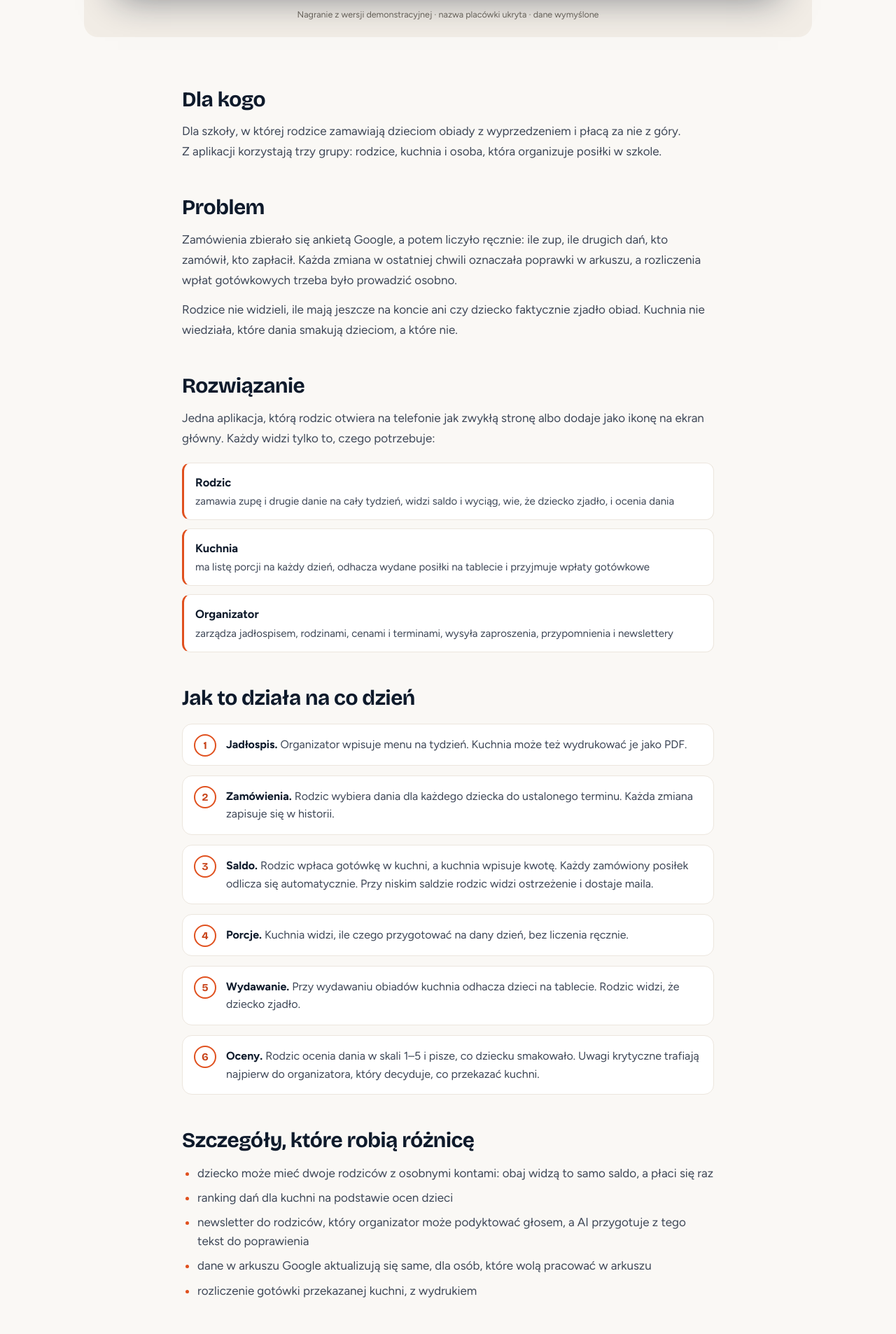
After one commit to zbigniew-szafranski/NexusLab, a Django app: page /realizacje/zamawianie-posilkow/ in a window 1280 px wide. The commit adds this page. Shown: the part 1348-3254 px from the top of the page at 70% size. Run offline with Django 5.2, Linux system fonts and the light colour scheme; parts of the project's set-up code (start-up, migrations or seed data) failed here and were passed over; some libraries are stand-ins or nearby versions.

Commit message:
website: meal ordering case study page at /realizacje/zamawianie-posilkow/
School kept anonymous, demo video, parents' reviews, sitemap entry,
links from homepage card, footer and the other case studies.

Co-Authored-By: Claude Opus 5.5 <noreply@anthropic.com>
Claude-Session: https://claude.ai/code/session_011ZCrKapVctDY74C5jgF8Ji

```diff
--- a/apps/website/urls.py
+++ b/apps/website/urls.py
@@ -8,6 +8,7 @@ urlpatterns = [
     path('', views.home, name='home'),
     path('realizacje/flowmail/', views.case_flowmail, name='case_flowmail'),
     path('realizacje/zamowienia-b2b/', views.case_b2b_orders, name='case_b2b_orders'),
+    path('realizacje/zamawianie-posilkow/', views.case_meal_orders, name='case_meal_orders'),
     path('cennik/', views.pricing, name='pricing'),
     path('kontakt/', views.contact, name='contact'),
     path('polityka-prywatnosci/', views.privacy, name='privacy'),
--- a/apps/website/views.py
+++ b/apps/website/views.py
@@ -145,6 +145,7 @@ SITEMAP_PAGES = [
     ('/', 'website/index.html'),
     ('/realizacje/flowmail/', 'website/case_flowmail.html'),
     ('/realizacje/zamowienia-b2b/', 'website/case_zamowienia_b2b.html'),
+    ('/realizacje/zamawianie-posilkow/', 'website/case_posilki.html'),
     ('/cennik/', 'website/pricing.html'),
     ('/polityka-prywatnosci/', 'website/privacy.html'),
 ]
@@ -178,6 +179,13 @@ def case_flowmail(request):
 
 def case_b2b_orders(request):
     return render(request, 'website/case_zamowienia_b2b.html')
+
+
+def case_meal_orders(request):
+    return render(request, 'website/case_posilki.html', {
+        'meal_reviews': MEAL_REVIEWS,
+        'meal_rating': MEAL_RATING,
+    })
 
 
 def pricing(request):
--- a/static/css/site.css
+++ b/static/css/site.css
@@ -399,3 +399,8 @@ body.site {
 .m-cs-feats li { background: var(--m-white); border: 1px solid var(--m-line); border-left: 3px solid var(--m-ember); border-radius: 12px; padding: 14px 16px; font-size: 15px; }
 .m-cs-feats b { display: block; color: var(--m-ink); font-size: 16.5px; margin-bottom: 2px; }
 .m-cs-body section > ol + p, .m-cs-body section > ul + p { margin-top: 16px !important; }
+.m-cs-status { margin-top: 14px !important; }
+.m-cs-video { background: var(--m-tint); border-radius: 20px; padding: 22px; }
+.m-cs-video video { width: 100%; border-radius: 12px; box-shadow: 0 24px 50px -26px rgba(14,26,43,.5); }
+.m-cs-feats.three, .m-cs-feats.three { grid-template-columns: 1fr !important; }
+.m-cs-body .m-qcols { margin-top: 20px; }
--- a/templates/website/base_site.html
+++ b/templates/website/base_site.html
@@ -58,7 +58,7 @@
                     </span>
                     <p class="tag">Aplikacje, automatyzacje i rozwiązania AI, które usprawniają codzienną pracę firm.</p>
                 </div>
-                <div><h2 class="m-foot-h">Realizacje</h2><ul><li><a href="{% url 'website:case_flowmail' %}">Flowmail</a></li><li><a href="{% url 'website:case_b2b_orders' %}">Zamówienia B2B</a></li><li><a href="/#posilki">Zamawianie posiłków</a></li><li><a href="/#wiecej-realizacji">Więcej realizacji</a></li></ul></div>
+                <div><h2 class="m-foot-h">Realizacje</h2><ul><li><a href="{% url 'website:case_flowmail' %}">Flowmail</a></li><li><a href="{% url 'website:case_b2b_orders' %}">Zamówienia B2B</a></li><li><a href="{% url 'website:case_meal_orders' %}">Zamawianie posiłków</a></li><li><a href="/#wiecej-realizacji">Więcej realizacji</a></li></ul></div>
                 <div><h2 class="m-foot-h">NexusLab</h2><ul><li><a href="/#o-mnie">O mnie</a></li><li><a href="/#wspolpraca">Jak pracuję</a></li><li><a href="/#faq">Pytania</a></li><li><a href="{% url 'website:privacy' %}">Polityka prywatności</a></li></ul></div>
                 <div><h2 class="m-foot-h">Kontakt</h2><ul><li><a href="mailto:kontakt@nexuslab.pl">kontakt@nexuslab.pl</a></li><li><a href="tel:+48881957757">881 957 757</a></li><li><a href="https://github.com/zbigniew-szafranski" target="_blank" rel="noopener">GitHub</a></li></ul></div>
             </div>
--- a/templates/website/case_flowmail.html
+++ b/templates/website/case_flowmail.html
@@ -170,7 +170,7 @@
                 <a href="/#kontakt" class="m-btn">Umów bezpłatną rozmowę</a>
             </aside>
 
-            <p class="m-cs-back"><a class="m-link" href="/#projekty">← Wszystkie realizacje</a> <span class="sep">·</span> <a class="m-link quiet" href="https://panelgw.com/" target="_blank" rel="noopener">Strona projektu ↗</a> <span class="sep">·</span> <a class="m-link quiet" href="{% url 'website:case_b2b_orders' %}">Case study: Zamówienia B2B →</a></p>
+            <p class="m-cs-back"><a class="m-link" href="/#projekty">← Wszystkie realizacje</a> <span class="sep">·</span> <a class="m-link quiet" href="https://panelgw.com/" target="_blank" rel="noopener">Strona projektu ↗</a> <span class="sep">·</span> <a class="m-link quiet" href="{% url 'website:case_b2b_orders' %}">Case study: Zamówienia B2B →</a> <span class="sep">·</span> <a class="m-link quiet" href="{% url 'website:case_meal_orders' %}">Case study: Zamawianie posiłków →</a></p>
         </div>
     </div>
 </article>
--- /dev/null
+++ b/templates/website/case_posilki.html
@@ -0,0 +1,166 @@
+{% extends "website/base_site.html" %}
+{% load static %}
+
+{% block head_title %}System zamawiania posiłków dla szkoły i przedszkola | NexusLab{% endblock %}
+
+{% block meta %}
+    {% with title="System zamawiania posiłków: rodzice zamawiają z telefonu, kuchnia wie, ile porcji przygotować" description="Case study: aplikacja do zamawiania obiadów w szkole. Zamiast ankiety Google i liczenia ręcznie: zamówienia na cały tydzień, saldo odliczane automatycznie, wydawanie posiłków na tablecie i oceny dań. Rodzice oceniają ją średnio na 4,9 / 5." url="https://nexuslab.pl/realizacje/zamawianie-posilkow/" %}
+    <meta name="description" content="{{ description }}">
+    <meta name="robots" content="index, follow, max-image-preview:large, max-snippet:-1">
+    <link rel="canonical" href="{{ url }}">
+    <meta property="og:type" content="article">
+    <meta property="og:locale" content="pl_PL">
+    <meta property="og:site_name" content="NexusLab">
+    <meta property="og:url" content="{{ url }}">
+    <meta property="og:title" content="{{ title }}">
+    <meta property="og:description" content="{{ description }}">
+    <meta property="og:image" content="https://nexuslab.pl{% static 'img/obiady.jpg' %}">
+    <meta property="og:image:alt" content="System zamawiania posiłków na telefonie (dane demo)">
+    <meta name="twitter:card" content="summary_large_image">
+    <meta name="twitter:title" content="{{ title }}">
+    <meta name="twitter:description" content="{{ description }}">
+    <meta name="twitter:image" content="https://nexuslab.pl{% static 'img/obiady.jpg' %}">
+    {% endwith %}
+    <script type="application/ld+json">
+    {
+        "@context": "https://schema.org",
+        "@graph": [
+        {
+            "@type": "Article",
+            "@id": "https://nexuslab.pl/realizacje/zamawianie-posilkow/#article",
+            "headline": "System zamawiania posiłków: rodzice zamawiają z telefonu, kuchnia wie, ile porcji przygotować",
+            "description": "Case study aplikacji do zamawiania posiłków w szkole.",
+            "inLanguage": "pl-PL",
+            "mainEntityOfPage": "https://nexuslab.pl/realizacje/zamawianie-posilkow/",
+            "image": ["https://nexuslab.pl{% static 'img/obiady.jpg' %}"],
+            "datePublished": "2026-11-28",
+            "author": {"@type": "Person", "name": "Zbigniew Szafrański", "url": "https://nexuslab.pl/"},
+            "publisher": {"@type": "Organization", "name": "NexusLab", "url": "https://nexuslab.pl/"}
+        },
+        {
+            "@type": "BreadcrumbList",
+            "itemListElement": [
+                {"@type": "ListItem", "position": 1, "name": "NexusLab", "item": "https://nexuslab.pl/"},
+                {"@type": "ListItem", "position": 2, "name": "Realizacje", "item": "https://nexuslab.pl/#projekty"},
+                {"@type": "ListItem", "position": 3, "name": "Zamawianie posiłków", "item": "https://nexuslab.pl/realizacje/zamawianie-posilkow/"}
+            ]
+        }
+        ]
+    }
+    </script>
+{% endblock %}
+
+{% block content %}
+
+<article class="m-cs">
+    <header class="m-cs-hero">
+        <div class="m-in">
+            <nav class="m-crumbs" aria-label="Okruszki">
+                <a href="/">NexusLab</a><span aria-hidden="true">/</span><a href="/#projekty">Realizacje</a><span aria-hidden="true">/</span><span aria-current="page">Zamawianie posiłków</span>
+            </nav>
+            <p class="m-tag">Case study · Szkoły i przedszkola · Aplikacja webowa</p>
+            <h1>System zamawiania posiłków: rodzice zamawiają z&nbsp;telefonu, kuchnia wie, ile porcji przygotować</h1>
+            <p class="m-cs-lead">Zamiast ankiety Google i&nbsp;liczenia zamówień ręcznie: rodzic wybiera zupę i&nbsp;drugie danie na cały tydzień, opłata odlicza się sama z&nbsp;salda, a&nbsp;kuchnia ma gotową listę porcji i&nbsp;wydaje posiłki z&nbsp;tabletu.</p>
+            <div class="m-stats">
+                <div><b>{{ meal_rating.average }} / 5</b><span>średnia z {{ meal_rating.count }} ocen rodziców</span></div>
+                <div><b>3</b><span>panele: rodzic, kuchnia, administrator</span></div>
+            </div>
+            <p class="m-cs-status"><span class="m-status">Działa na co dzień w placówce</span></p>
+        </div>
+    </header>
+
+    <div class="m-in">
+        <figure class="m-cs-shot m-cs-video">
+            <video width="960" height="600" muted loop playsinline autoplay preload="metadata"
+                   poster="{% static 'img/obiady.jpg' %}"
+                   aria-label="System zamawiania posiłków na telefonie: pulpit rodzica z saldem, zamawianie na tydzień, oceny dań, wydawanie posiłków i ranking dań dla kuchni (dane demo)">
+                <source src="{% static 'img/obiady.mp4' %}" type="video/mp4">
+            </video>
+            <figcaption class="m-caption">Nagranie z wersji demonstracyjnej · nazwa placówki ukryta · dane wymyślone</figcaption>
+        </figure>
+
+        <div class="m-cs-body">
+            <section>
+                <h2>Dla kogo</h2>
+                <p>Dla szkoły, w&nbsp;której rodzice zamawiają dzieciom obiady z&nbsp;wyprzedzeniem i&nbsp;płacą za nie z&nbsp;góry. Z&nbsp;aplikacji korzystają trzy grupy: rodzice, kuchnia i&nbsp;osoba, która organizuje posiłki w&nbsp;szkole.</p>
+            </section>
+
+            <section>
+                <h2>Problem</h2>
+                <p>Zamówienia zbierało się ankietą Google, a&nbsp;potem liczyło ręcznie: ile zup, ile drugich dań, kto zamówił, kto zapłacił. Każda zmiana w&nbsp;ostatniej chwili oznaczała poprawki w&nbsp;arkuszu, a&nbsp;rozliczenia wpłat gotówkowych trzeba było prowadzić osobno.</p>
+                <p>Rodzice nie widzieli, ile mają jeszcze na koncie ani czy dziecko faktycznie zjadło obiad. Kuchnia nie wiedziała, które dania smakują dzieciom, a&nbsp;które nie.</p>
+            </section>
+
+            <section>
+                <h2>Rozwiązanie</h2>
+                <p>Jedna aplikacja, którą rodzic otwiera na telefonie jak zwykłą stronę albo dodaje jako ikonę na ekran główny. Każdy widzi tylko to, czego potrzebuje:</p>
+                <ul class="m-cs-feats three">
+                    <li><b>Rodzic</b>zamawia zupę i&nbsp;drugie danie na cały tydzień, widzi saldo i&nbsp;wyciąg, wie, że dziecko zjadło, i&nbsp;ocenia dania</li>
+                    <li><b>Kuchnia</b>ma listę porcji na każdy dzień, odhacza wydane posiłki na tablecie i&nbsp;przyjmuje wpłaty gotówkowe</li>
+                    <li><b>Organizator</b>zarządza jadłospisem, rodzinami, cenami i&nbsp;terminami, wysyła zaproszenia, przypomnienia i&nbsp;newslettery</li>
+                </ul>
+            </section>
+
+            <section>
+                <h2>Jak to działa na co dzień</h2>
+                <ol class="m-cs-flow">
+                    <li><b>Jadłospis.</b> Organizator wpisuje menu na tydzień. Kuchnia może też wydrukować je jako PDF.</li>
+                    <li><b>Zamówienia.</b> Rodzic wybiera dania dla każdego dziecka do ustalonego terminu. Każda zmiana zapisuje się w&nbsp;historii.</li>
+                    <li><b>Saldo.</b> Rodzic wpłaca gotówkę w&nbsp;kuchni, a&nbsp;kuchnia wpisuje kwotę. Każdy zamówiony posiłek odlicza się automatycznie. Przy niskim saldzie rodzic widzi ostrzeżenie i&nbsp;dostaje maila.</li>
+                    <li><b>Porcje.</b> Kuchnia widzi, ile czego przygotować na dany dzień, bez liczenia ręcznie.</li>
+                    <li><b>Wydawanie.</b> Przy wydawaniu obiadów kuchnia odhacza dzieci na tablecie. Rodzic widzi, że dziecko zjadło.</li>
+                    <li><b>Oceny.</b> Rodzic ocenia dania w&nbsp;skali 1–5 i&nbsp;pisze, co dziecku smakowało. Uwagi krytyczne trafiają najpierw do organizatora, który decyduje, co przekazać kuchni.</li>
+                </ol>
+            </section>
+
+            <section>
+                <h2>Szczegóły, które robią różnicę</h2>
+                <ul class="m-cs-list">
+                    <li>dziecko może mieć dwoje rodziców z&nbsp;osobnymi kontami: obaj widzą to samo saldo, a&nbsp;płaci się raz</li>
+                    <li>ranking dań dla kuchni na podstawie ocen dzieci</li>
+                    <li>newsletter do rodziców, który organizator może podyktować głosem, a&nbsp;AI przygotuje z&nbsp;tego tekst do poprawienia</li>
+                    <li>dane w&nbsp;arkuszu Google aktualizują się same, dla osób, które wolą pracować w&nbsp;arkuszu</li>
+                    <li>rozliczenie gotówki przekazanej kuchni, z&nbsp;wydrukiem</li>
+                </ul>
+            </section>
+
+            <section>
+                <h2>Opinie rodziców</h2>
+                <div class="m-qcols">
+                    {% for r in meal_reviews %}
+                    <figure class="m-q m-qs">
+                        <span class="m-stars" role="img" aria-label="5 na 5 gwiazdek">★★★★★</span>
+                        <blockquote>„{{ r.quote }}”</blockquote>
+                        <figcaption><span class="ini" aria-hidden="true">{{ r.name|first }}</span><span><b>{{ r.name }}</b><span>rodzic</span></span></figcaption>
+                    </figure>
+                    {% endfor %}
+                </div>
+                <p class="m-qnote">Opinie z aplikacji, z poprawioną jedynie pisownią. Średnia {{ meal_rating.average }} / 5 obejmuje wszystkie {{ meal_rating.count }} ocen, także te bez komentarza.</p>
+            </section>
+
+            <section>
+                <h2>Technologie</h2>
+                <ul class="m-cs-tech">
+                    <li><b>FastAPI</b>serwer aplikacji</li>
+                    <li><b>SQLite</b>zamówienia, salda, oceny</li>
+                    <li><b>Google Apps Script</b>arkusz Google aktualizowany automatycznie</li>
+                    <li><b>Amazon SES</b>maile: przypomnienia, ostrzeżenia o&nbsp;saldzie, newslettery</li>
+                    <li><b>Claude + Whisper</b>asystent newslettera z&nbsp;dyktowaniem</li>
+                    <li><b>Docker</b>wdrożenie na serwerze, kopie zapasowe</li>
+                </ul>
+            </section>
+
+            <aside class="m-banner m-cs-cta">
+                <div>
+                    <h2>Zbieracie zamówienia ankietą albo na kartkach?</h2>
+                    <p>Podobny system da się zbudować dla szkoły, przedszkola, stołówki albo firmowej kuchni. Zacznijmy od bezpłatnej rozmowy.</p>
+                </div>
+                <a href="/#kontakt" class="m-btn">Umów bezpłatną rozmowę</a>
+            </aside>
+
+            <p class="m-cs-back"><a class="m-link" href="/#projekty">← Wszystkie realizacje</a> <span class="sep">·</span> <a class="m-link quiet" href="{% url 'website:case_flowmail' %}">Case study: Flowmail →</a> <span class="sep">·</span> <a class="m-link quiet" href="{% url 'website:case_b2b_orders' %}">Case study: Zamówienia B2B →</a></p>
+        </div>
+    </div>
+</article>
+
+{% endblock %}
--- a/templates/website/case_zamowienia_b2b.html
+++ b/templates/website/case_zamowienia_b2b.html
@@ -161,7 +161,7 @@
                 <a href="/#kontakt" class="m-btn">Umów bezpłatną rozmowę</a>
             </aside>
 
-            <p class="m-cs-back"><a class="m-link" href="/#projekty">← Wszystkie realizacje</a> <span class="sep">·</span> <a class="m-link quiet" href="{% url 'website:case_flowmail' %}">Case study: Flowmail →</a></p>
+            <p class="m-cs-back"><a class="m-link" href="/#projekty">← Wszystkie realizacje</a> <span class="sep">·</span> <a class="m-link quiet" href="{% url 'website:case_flowmail' %}">Case study: Flowmail →</a> <span class="sep">·</span> <a class="m-link quiet" href="{% url 'website:case_meal_orders' %}">Case study: Zamawianie posiłków →</a></p>
         </div>
     </div>
 </article>
--- a/templates/website/index.html
+++ b/templates/website/index.html
@@ -260,6 +260,7 @@
                 </ul>
                 <div class="m-case-actions">
                     <a class="m-btn sm" href="#kontakt">Porozmawiajmy o podobnym rozwiązaniu</a>
+                    <a class="m-link" href="{% url 'website:case_meal_orders' %}">Jak to działa: case study →</a>
                     <a class="m-link quiet" href="#opinie-posilki">Opinie rodziców ↓</a>
                     <details class="m-tech"><summary>Technologie</summary><p>FastAPI · SQLite · Google Apps Script · Amazon SES · Docker</p></details>
                 </div>
```
